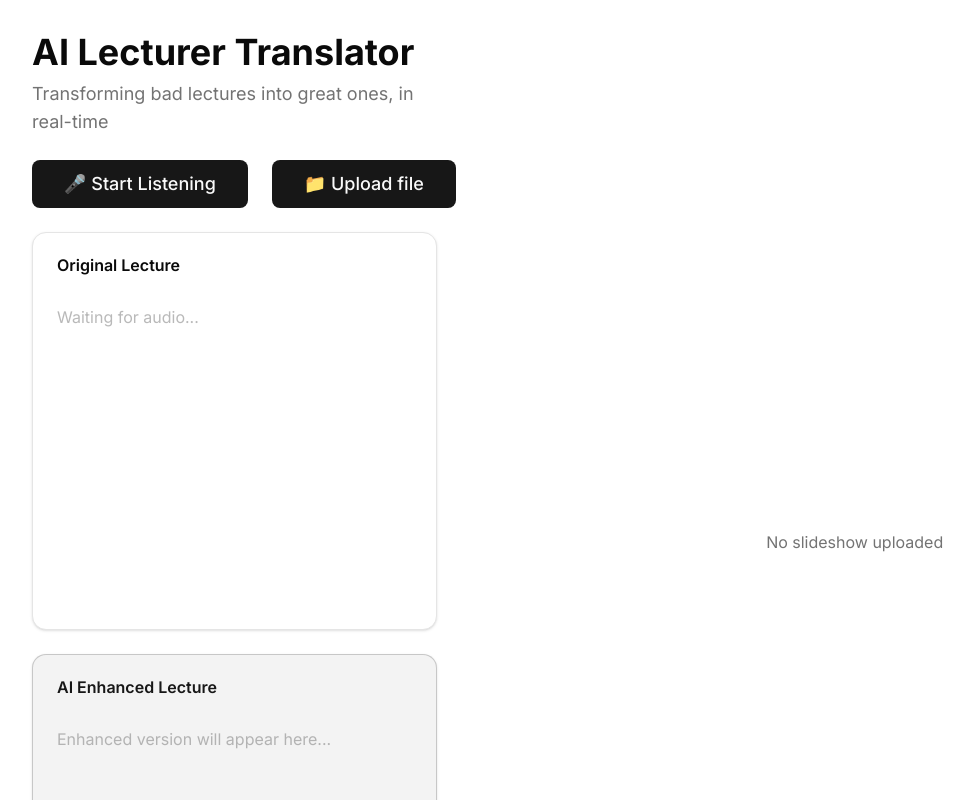
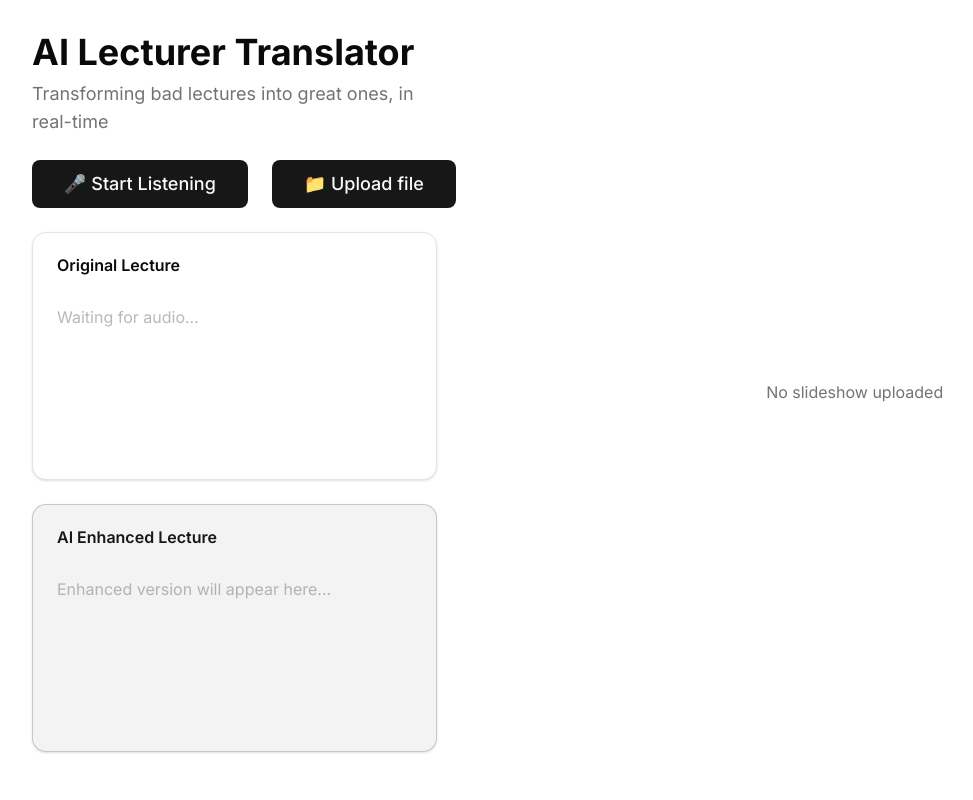
Before and after one commit to NikSchaefer/MadHacks-2025, a Next.js app in the folder app/: page / in a window 1280 px wide. Shown: the top 800 px of the page, without its empty margins (0-973 px from the left). Built offline with nearby package versions, Linux system fonts and the light colour scheme; no server answers; what fish-audio would draw is missing.

Commit message:
borders fit now

```diff
--- a/app/app/page.tsx
+++ b/app/app/page.tsx
@@ -53,7 +53,7 @@ export default function Home() {
     }
 
     return (
-        <div className="min-h-screen flex flex-col items-center justify-center p-8">
+        <div className="h-screen flex flex-col">
             {/* Slideshow Input */}
             <input
                 type="file"
@@ -63,9 +63,10 @@ export default function Home() {
                 onChange={handleFileChange}
             />
 
-            <div className="w-full space-y-8">
+            <div className=" items-center justify-center p-8 w-full space-y-8">
                 {/* Display Areas */}
                 <div className="flex gap-6">
+
                     <div className="w-1/3 flex flex-col gap-6">
                     {/* Header */}
                         <div className="text-left space-y-2">
@@ -121,7 +122,7 @@ export default function Home() {
                                 <CardTitle>Original Lecture</CardTitle>
                             </CardHeader>
                             <CardContent>
-                                <div className="text-muted-foreground whitespace-pre-wrap min-h-[300px] max-h-[500px] overflow-y-auto">
+                                <div className="text-muted-foreground whitespace-pre-wrap min-h-[150px] max-h-[500px] overflow-y-auto">
                                     {transcript.length === 0 ? (
                                         <span className="text-muted-foreground/50">
                                             Waiting for audio...
@@ -141,7 +142,7 @@ export default function Home() {
                                 </CardTitle>
                             </CardHeader>
                             <CardContent>
-                                <div className="whitespace-pre-wrap min-h-[300px] max-h-[500px] overflow-y-auto">
+                                <div className="whitespace-pre-wrap min-h-[150px] max-h-[500px] overflow-y-auto">
                                     {script.length === 0 ? (
                                         <span className="text-muted-foreground/50">
                                             Enhanced version will appear here...
```
